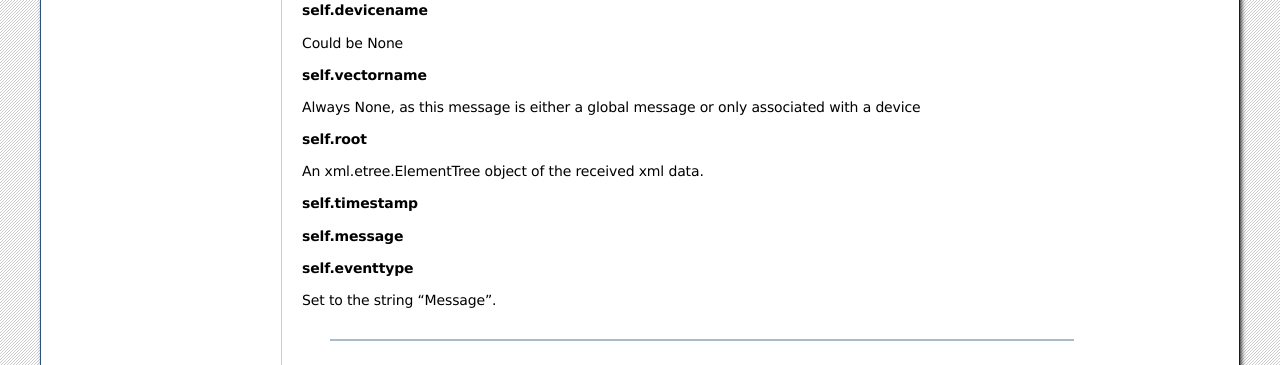
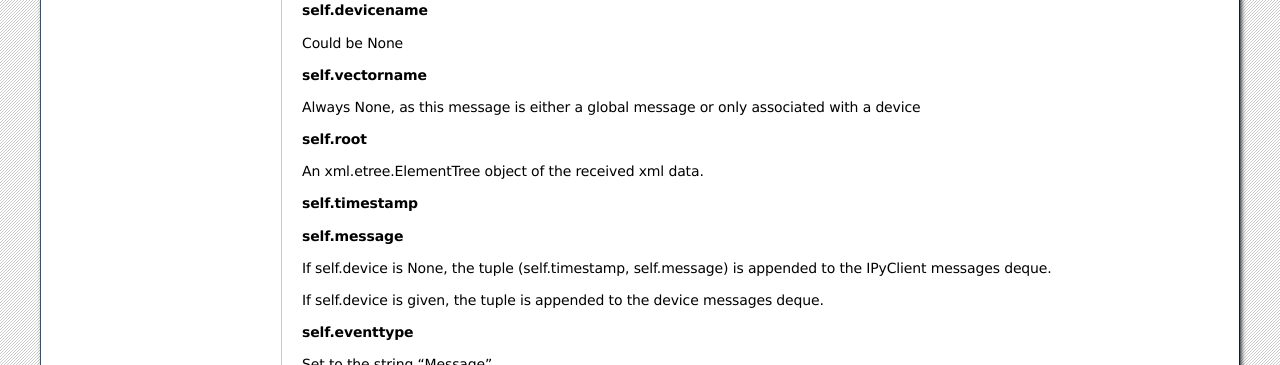
Before and after one commit to bernie-skipole/indipyclient, a Sphinx documentation site: the page built from docs/source/usage/events.rst, in a window 1280 px wide and 900 px high, scrolled down 1058 px, cut to the strip 0-365 px from the top of the window. Built offline with Sphinx 7.4.7, drawn with Linux system fonts in a browser that asks for light colours.

Commit message:
Working on documentation

```diff
--- a/docs/source/usage/events.rst
+++ b/docs/source/usage/events.rst
@@ -60,6 +60,10 @@
 **self.timestamp**
 
 **self.message**
+
+If self.device is None, the tuple (self.timestamp, self.message) is appended to the IPyClient messages deque.
+
+If self.device is given, the tuple is appended to the device messages deque.
 
 **self.eventtype**
 
```
